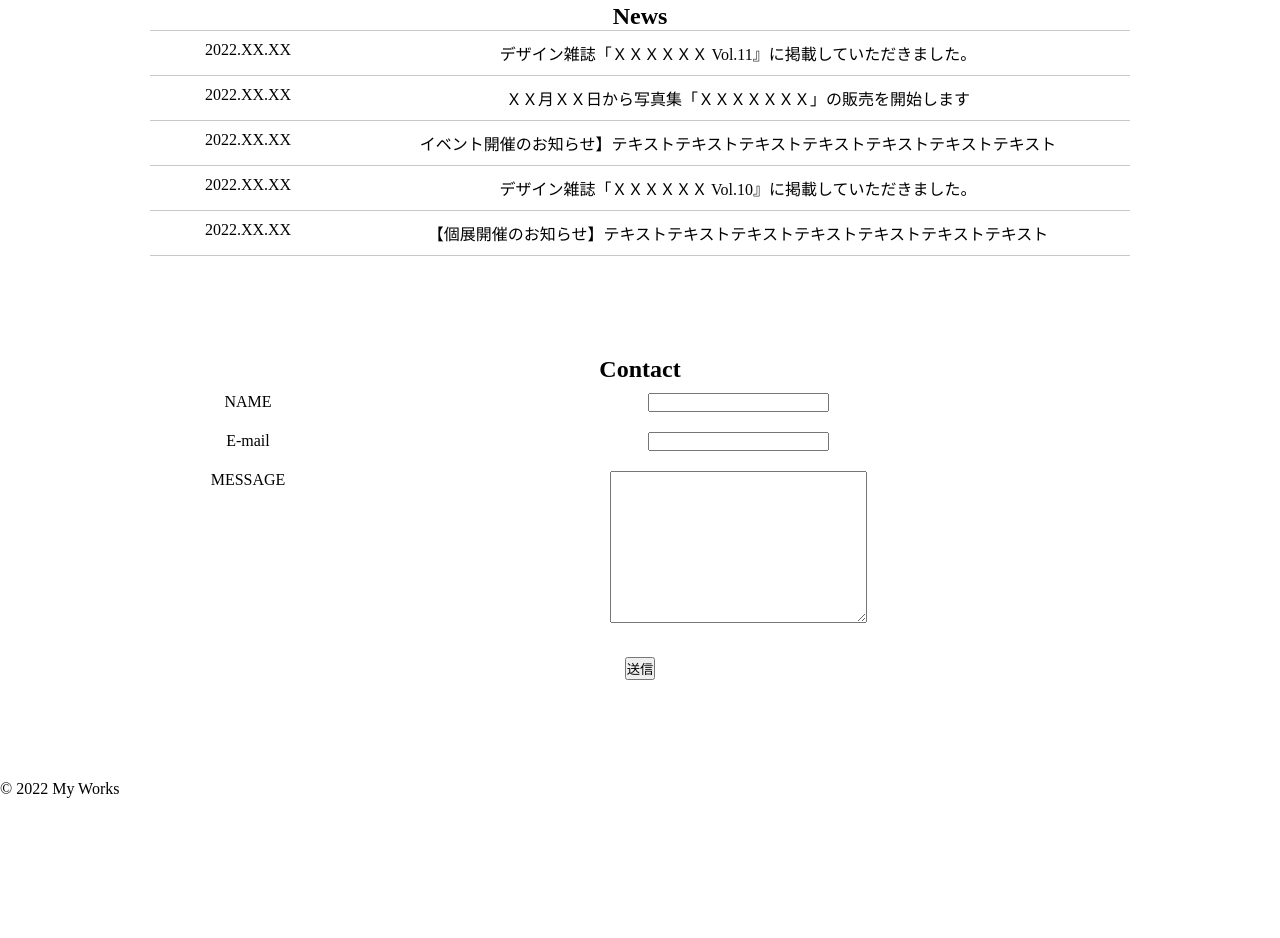
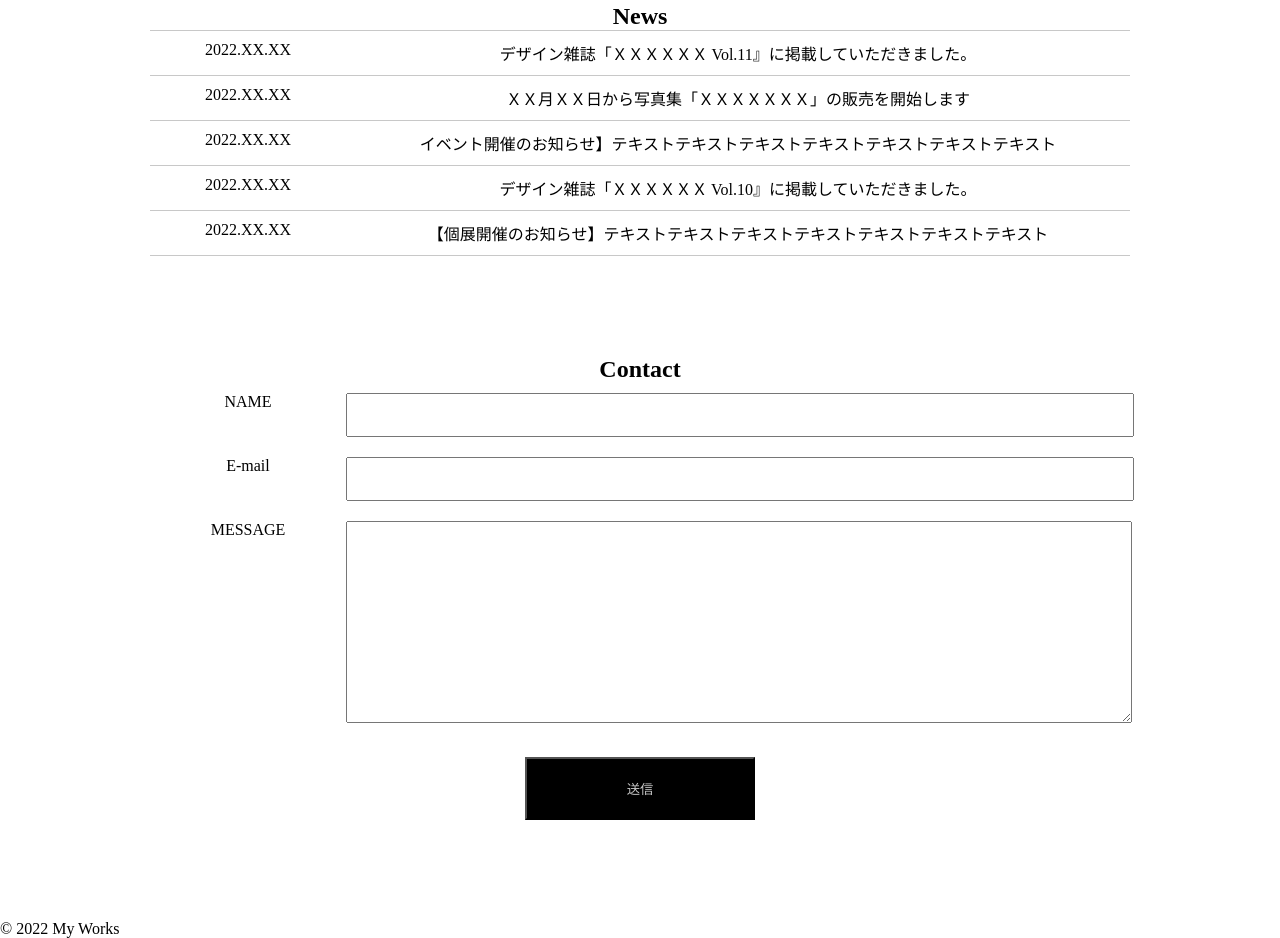
Before and after one commit to divnaoki/html_css_elementary_level, a plain HTML site: page index.html in a window 1280 px wide. Shown: the part 1779-2717 px from the top of the page. Before the commit the page ends 2577 px from the top, so only its background shows below. Drawn offline with Linux system fonts and the light colour scheme.

Commit message:
contact form css

```diff
--- a/index.html
+++ b/index.html
@@ -70,7 +70,7 @@
     <section id="contact">
       <h2 class="section_title">Contact</h2>
       <div class="contact_form">
-        <form action="/" method="POST">
+        <form action="index.html" method="POST">
           <dl>
             <dt>NAME</dt>
             <dd><input type="text" name="name"></dd>
@@ -79,7 +79,7 @@
             <dt>MESSAGE</dt>
             <dd><textarea name="message" cols="30" rows="10"></textarea></dd>
           </dl>
-          <input type="button" value="送信">
+          <input type="submit" value="送信" class="submit_btn">
         </form>
       </div>
     </section>
--- a/style/style.css
+++ b/style/style.css
@@ -111,11 +111,26 @@ main
 #contact dl dt {
   width: 20%;
   padding: 10px 0;
+
 }
 #contact dl dd {
   width: 80%;
   padding: 10px 0;
 }
+#contact dl dd input {
+  width: 100%;
+  height: 20px;
+  height: 3em;
+}
+#contact dl dd textarea {
+  width: 100%;
+  height: 15em;
+}
+.submit_btn {
+  padding: 20px 100px;
+  background-color: #000000;
+  color: #c8c8c8;
+}
 /*
 footer
 */
```
